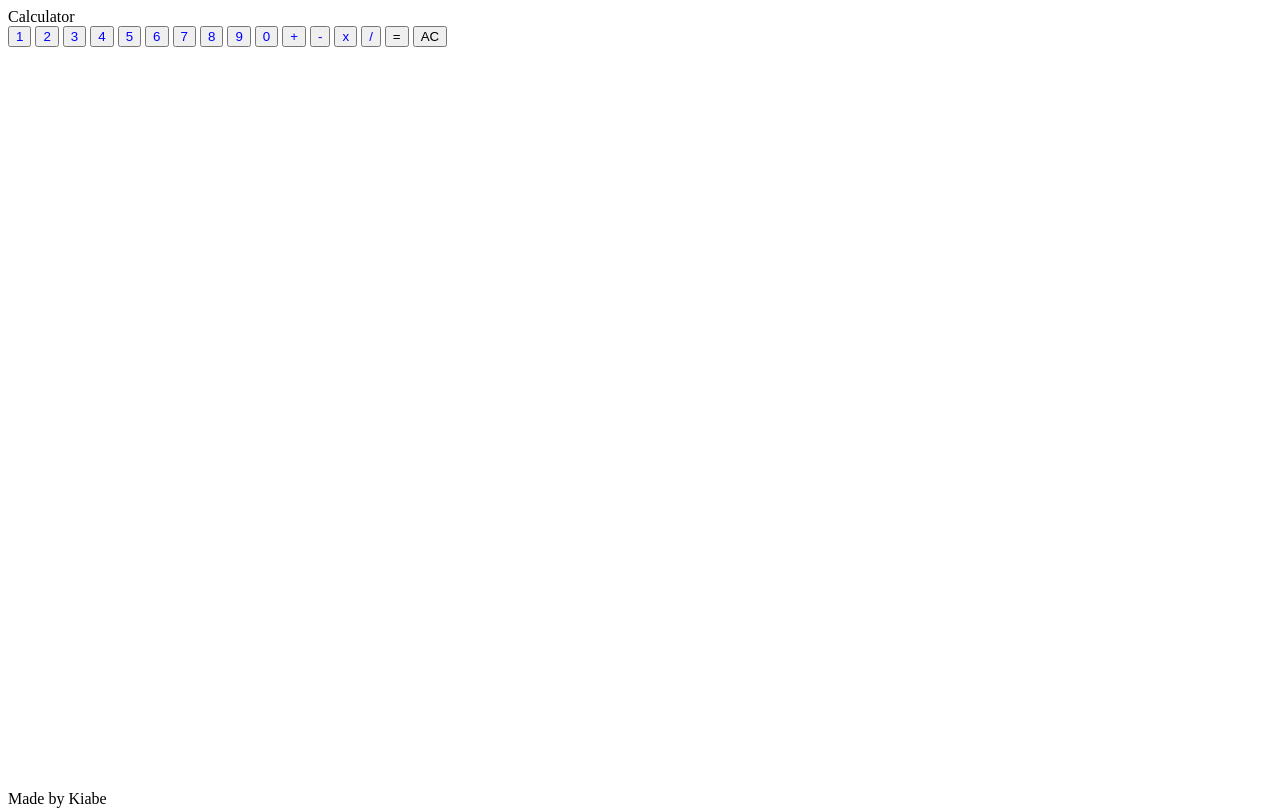
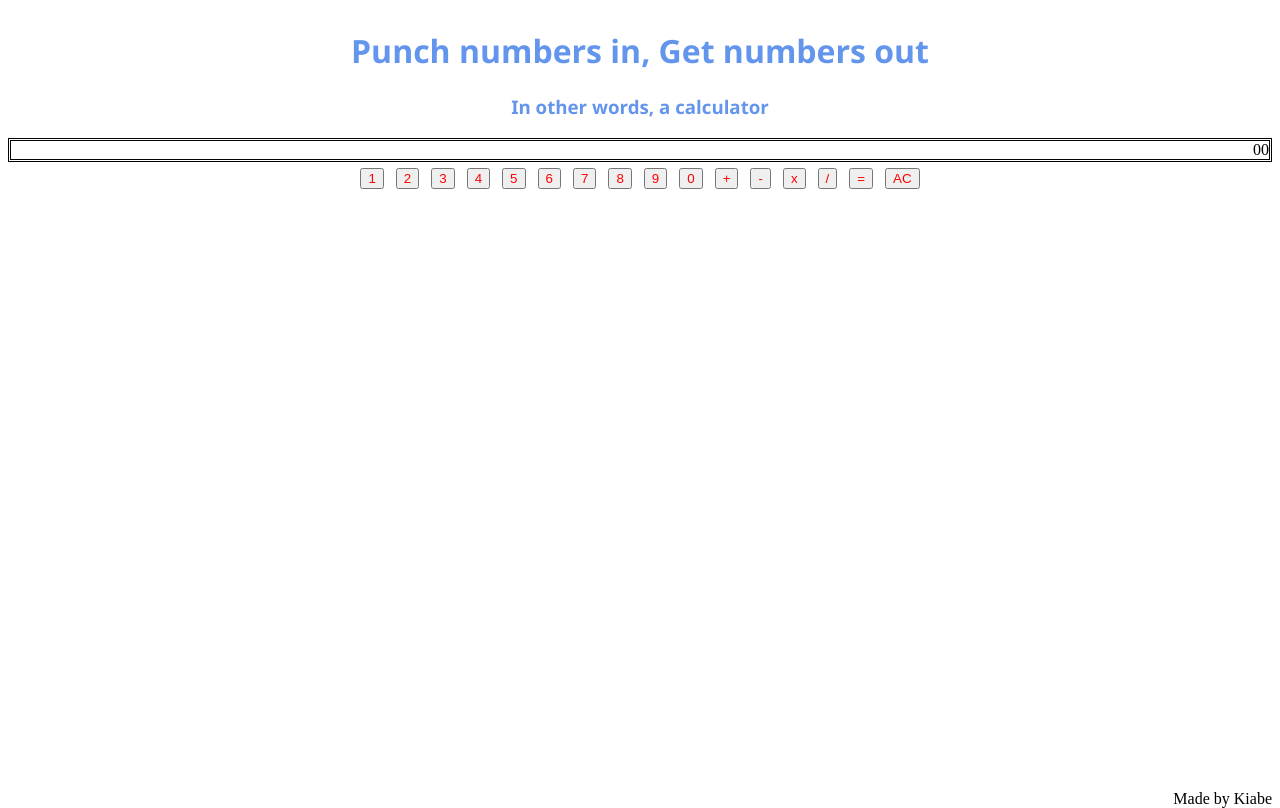
Before and after one commit to kiabe/Calculator, a plain HTML site: page index.html in a window 1280 px wide. Drawn offline with Linux system fonts and the light colour scheme.

Commit message:
Add display and adjust CSS style

```diff
--- a/index.html
+++ b/index.html
@@ -7,8 +7,12 @@
         <link rel="stylesheet" href="style.css">
     </head>
     <body>
-        <header id="header">Calculator</header>
+        <header id="header">
+            <h1>Punch numbers in, Get numbers out</h1>
+            <h3>In other words, a calculator</h3>
+        </header>
         <div id="container">
+            <div id="display">00</div>
             <div id="body">
                 <button class="number">1</button>
                 <button class="number">2</button>
--- a/style.css
+++ b/style.css
@@ -1,5 +1,12 @@
 html, body {
     height: 100%;
+}
+
+header {
+    text-align: center;
+    font-size: 16px;
+    font-family: 'Segoe UI', Tahoma, Geneva, Verdana, sans-serif;
+    color: cornflowerblue;
 }
 
 body {
@@ -9,13 +16,26 @@ body {
 
 #container {
     flex: 1;
-    display: flex;
 }
 
-.number, .operator {
-    color: blue;
+#display {
+    border-style: double;
+    display: flex;
+    flex-direction: row-reverse;
+}
+
+#body {
+    display: flex;
+    justify-content: center;
+}
+
+.number, .operator, #equal, #allClear {
+    color: red;
+    margin: 6px;
 }
 
 footer {
     flex-shrink: 0;
+    display: flex;
+    flex-direction: row-reverse;
 }
```
